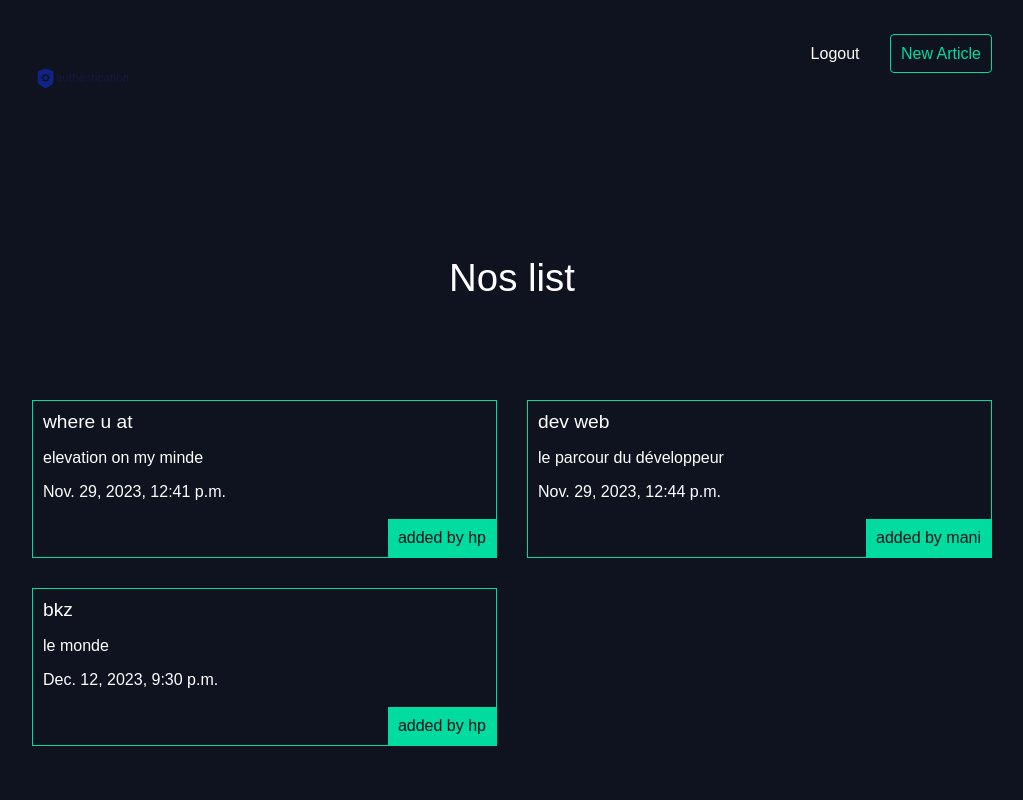
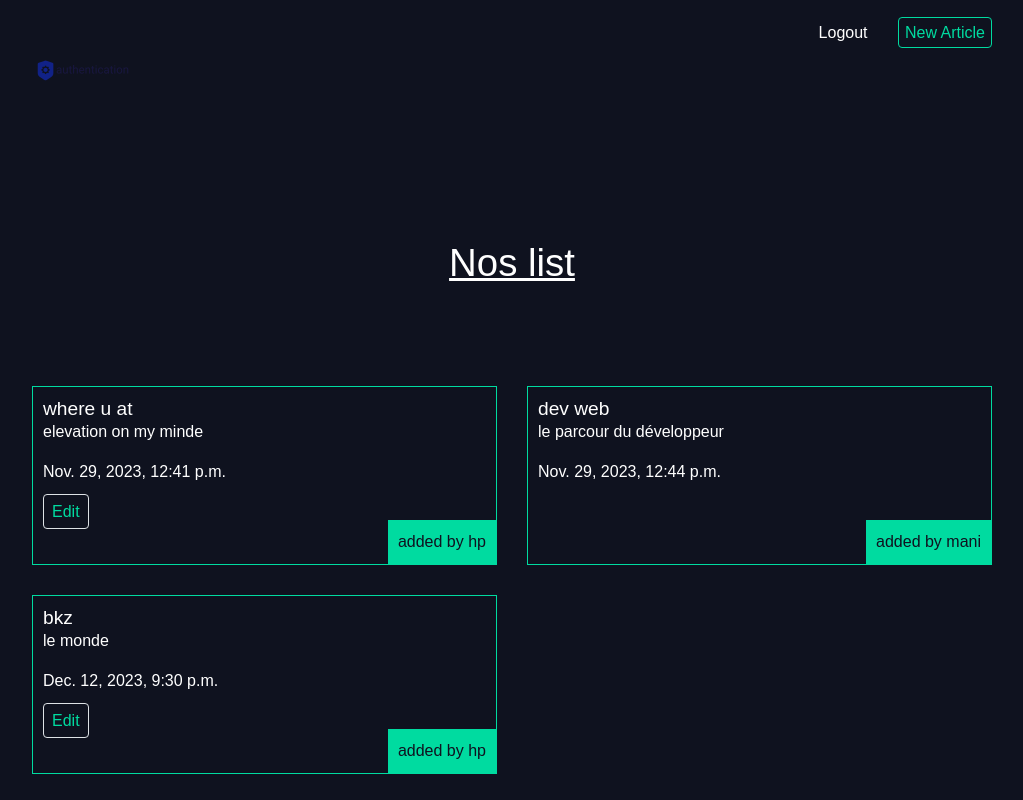
Before and after one commit to leMidasPro/DjAuth, a Django app: page / in a window 1280 px wide. Shown: the whole page, without its empty margins (128-1151 px from the left). Run offline with Django 4.2, Linux system fonts and the light colour scheme; a user stored in the database is signed in; data comes from the database, SQL or seed files in the repository; both versions use the stored data as it was after the commit.

Commit message:
new commit

```diff
--- a/article/templates/articles/art_ls.html
+++ b/article/templates/articles/art_ls.html
@@ -2,7 +2,8 @@
 
 {% block content %}
 
-    <h1>Nos list</h1>
+<h1 class="text-decoration-underline">Nos list</h1>
+{% if user.is_authenticated %}
 <div class="articles">
     {% for article in articles %}
     <div class="article">
@@ -10,7 +11,13 @@
         <p>{{ article.body }}</p>
         <p>{{ article.date }}</p>
         <p class="author">added by {{ article.author.username }}</p>
+        {% if article.author == user %}
+                    <a href="{% url 'article:edit' article.id %}" class="text border border-1 border-solid p-2">Edit</a>
+        {% endif %}
     </div>
     {% endfor %}
 </div>
+{% else %}
+    <h1>Login to access to the article list</h1>
+{% endif %}
 {% endblock %}
--- a/article/urls.py
+++ b/article/urls.py
@@ -6,5 +6,6 @@
 urlpatterns = [
     path('', views.art_lst, name='list'),
     path('create/', views.art_create, name='create'),
+    path('edit/<int:article_id>/', views.art_edit, name='edit'),
     path('<slug:slug>/', views.art_det, name='detail'),
 ]
--- a/article/views.py
+++ b/article/views.py
@@ -1,4 +1,4 @@
-from django.shortcuts import render, redirect
+from django.shortcuts import render, redirect, get_object_or_404
 from .models import Article
 from django.contrib.auth.decorators import login_required
 from . import forms
@@ -8,7 +8,7 @@
 
 def art_lst(request):
     articles = Article.objects.all().order_by('date')
-    return render(request, 'articles/art_ls.html', {'articles': articles})
+    return render(request, 'articles/art_ls.html', {'articles': articles, 'user': request.user})
 
 
 def art_det(request, slug):
@@ -28,3 +28,17 @@
     else:
         form = forms.CreateArticle()
     return render(request, 'articles/art_create.html', {'form': form})
+
+@login_required(login_url="/accounts/login/")
+def art_edit(request, article_id):
+    article = get_object_or_404(Article, pk=article_id, author=request.user)
+
+    if request.method == 'POST':
+        form = forms.UpdateArticleForm(request.POST, request.FILES, instance=article)
+        if form.is_valid():
+            form.save()
+            return redirect('article:list')
+    else:
+        form = forms.UpdateArticleForm(instance=article)
+
+    return render(request, 'articles/art_edit.html', {'form': form, 'article': article})
--- a/static/style.css
+++ b/static/style.css
@@ -111,7 +111,7 @@
 
 a.highlight{
     border: 1px solid #00dba0;
-    padding: 10px;
+    padding: 6px;
     border-radius: 4px;
     color: #00dba0;
 }
@@ -143,3 +143,7 @@
     border-radius: 4px;
     margin: 10px 0;
 }
+a.text{
+    border-radius: 4px;
+    color: #00dba0;
+}
--- a/templates/base_l.html
+++ b/templates/base_l.html
@@ -5,7 +5,9 @@
     <meta charset="UTF-8">
     <meta name="viewport" content="width=device-width, initial-scale=1.0">
     <title>Articles list</title>
+    <link href="https://cdn.jsdelivr.net/npm/bootstrap@5.3.2/dist/css/bootstrap.min.css" rel="stylesheet" integrity="sha384-T3c6CoIi6uLrA9TneNEoa7RxnatzjcDSCmG1MXxSR1GAsXEV/Dwwykc2MPK8M2HN" crossorigin="anonymous">
     <link rel="stylesheet" href="{% static 'style.css' %}">
+
 </head>
 <body>
     <header class="wrapper">
@@ -31,5 +33,6 @@
         {% block content %}
         {% endblock %}
     </div>
+    <script src="https://cdn.jsdelivr.net/npm/bootstrap@5.3.2/dist/js/bootstrap.bundle.min.js" integrity="sha384-C6RzsynM9kWDrMNeT87bh95OGNyZPhcTNXj1NW7RuBCsyN/o0jlpcV8Qyq46cDfL" crossorigin="anonymous"></script>
 </body>
 </html>
```
Also changed, not shown: article/forms.py (+8 -0 lines), article/templates/articles/art_edit.html (added, +15 -0 lines), db.sqlite3, media/46610722-php-lignes-de-code-sur-un-écran_cLj8BMr.jpg (added), media/bigstock-Hacker-Using-Laptop-With-Binar-257453926.jpg (added). Lines whose indentation alone changed are shown as unchanged.
